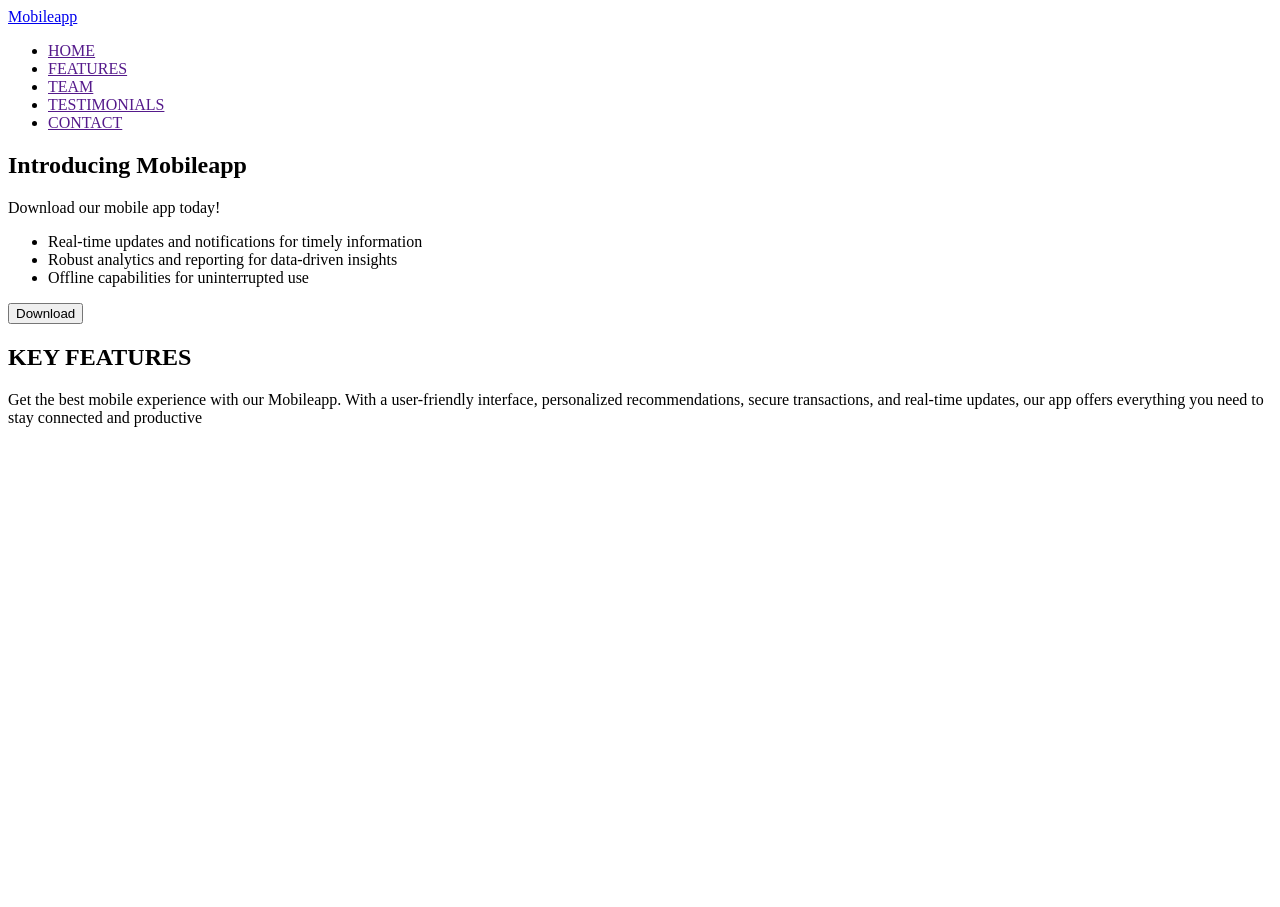
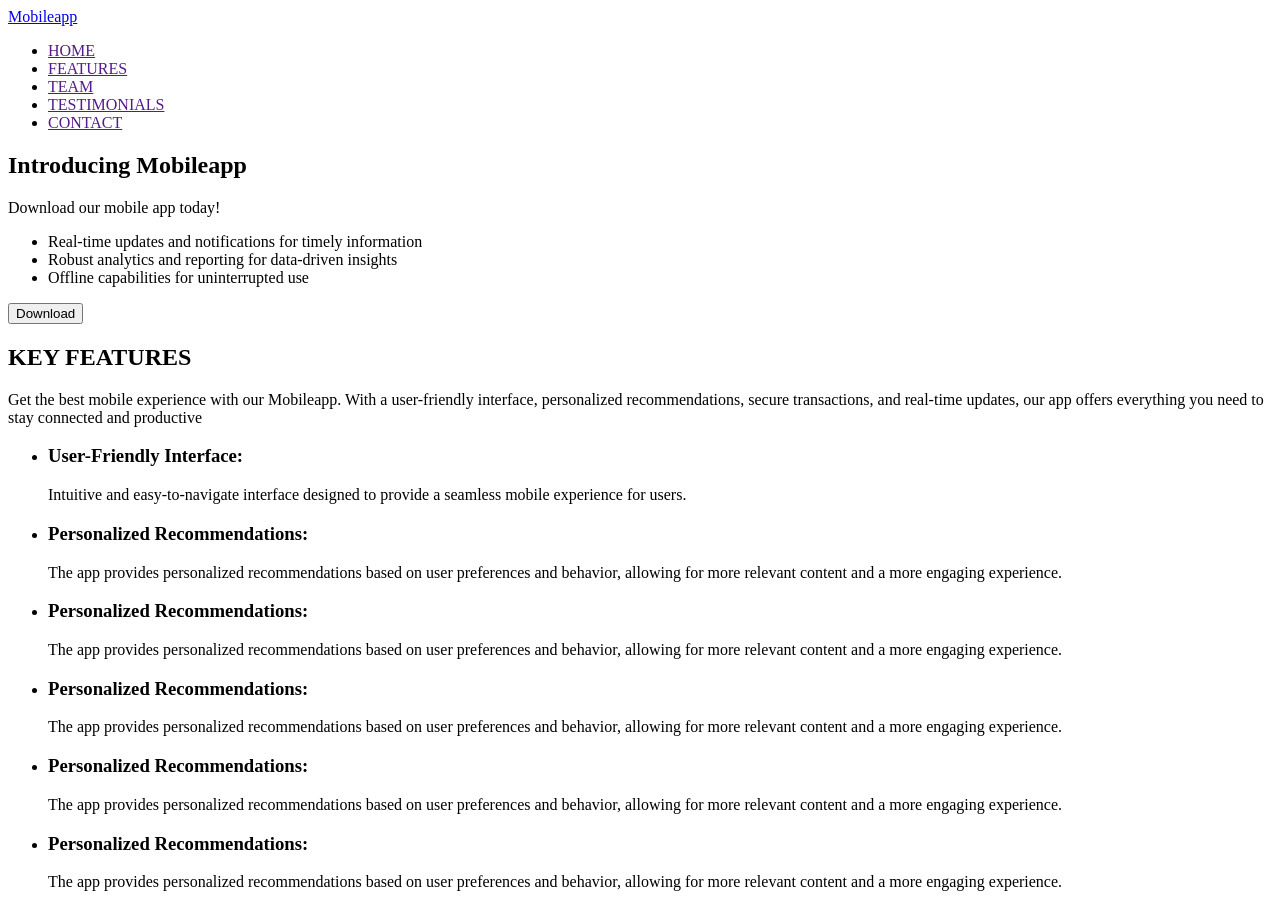
Before and after one commit to JokerGared/Practise, a plain HTML site: page index.html in a window 1280 px wide. Before the commit the page ends 800 px from the top, so only its background shows below. Drawn offline with Linux system fonts and the light colour scheme.

Commit message:
2 section

```diff
--- a/index.html
+++ b/index.html
@@ -37,6 +37,55 @@
           transactions, and real-time updates, our app offers everything you
           need to stay connected and productive
         </p>
+        <ul>
+          <li>
+            <h3>User-Friendly Interface:</h3>
+            <p>
+              Intuitive and easy-to-navigate interface designed to provide a
+              seamless mobile experience for users.
+            </p>
+          </li>
+          <li>
+            <h3>Personalized Recommendations:</h3>
+            <p>
+              The app provides personalized recommendations based on user
+              preferences and behavior, allowing for more relevant content and a
+              more engaging experience.
+            </p>
+          </li>
+          <li>
+            <h3>Personalized Recommendations:</h3>
+            <p>
+              The app provides personalized recommendations based on user
+              preferences and behavior, allowing for more relevant content and a
+              more engaging experience.
+            </p>
+          </li>
+          <li>
+            <h3>Personalized Recommendations:</h3>
+            <p>
+              The app provides personalized recommendations based on user
+              preferences and behavior, allowing for more relevant content and a
+              more engaging experience.
+            </p>
+          </li>
+          <li>
+            <h3>Personalized Recommendations:</h3>
+            <p>
+              The app provides personalized recommendations based on user
+              preferences and behavior, allowing for more relevant content and a
+              more engaging experience.
+            </p>
+          </li>
+          <li>
+            <h3>Personalized Recommendations:</h3>
+            <p>
+              The app provides personalized recommendations based on user
+              preferences and behavior, allowing for more relevant content and a
+              more engaging experience.
+            </p>
+          </li>
+        </ul>
       </section>
     </main>
     <footer></footer>
```
